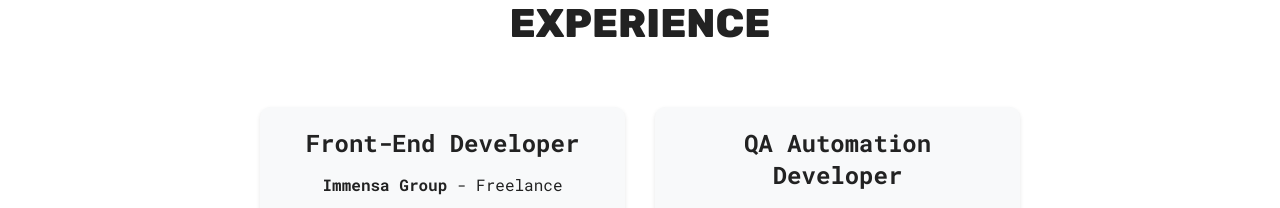
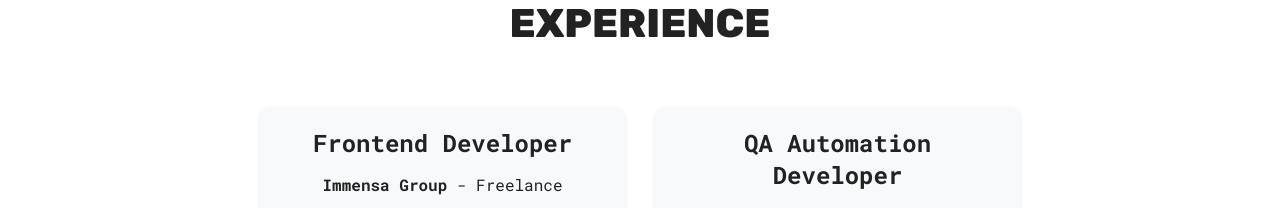
Before and after one commit to Hirbod03/PersonalWebsite, a React (Vite) app: page / in a window 1280 px wide. Shown: the part 820-1028 px from the top of the page. Built offline with nearby package versions, Linux system fonts and the light colour scheme.

Commit message:
fix: correct spelling of Frontend Developer title

```diff
--- a/src/sections/Experience/Experience.jsx
+++ b/src/sections/Experience/Experience.jsx
@@ -3,7 +3,7 @@ import styles from './ExperienceStyles.module.css';
 // Array of experience objects, each representing a job or internship
 const experiences = [
   {
-    title: 'Front-End Developer',
+    title: 'Frontend Developer',
     company: 'Immensa Group',
     responsibilities: [
       'Designed and developed a responsive company website using React + Tailwind',
```
